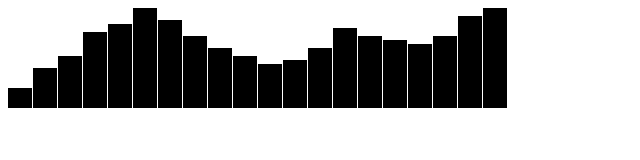
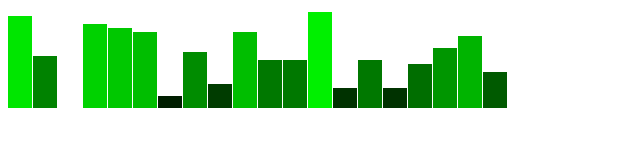
Before and after one commit to phoenixbox/data_visualisation, a plain HTML site: page bar_chart.html in a window 1280 px wide. Shown: the whole page, without its empty margins (0-640 px from the left). Drawn offline with Linux system fonts and the light colour scheme.

Commit message:
colorisation by data value

```diff
--- a/bar_chart.html
+++ b/bar_chart.html
@@ -16,8 +16,12 @@
   </head>
   <body>
     <script type="text/javascript">
-      var dataset = [ 5, 10, 13, 19, 21, 25, 22, 18, 15, 13,
-              11, 12, 15, 20, 18, 17, 16, 18, 23, 25];
+
+      var dataset = [ ];
+      for (var i=0; i<20; i++) {
+        var newNumber = Math.round(Math.random() * 25);
+        dataset.push(newNumber);
+      }
 
       var w = 500;
       var h = 100;
@@ -41,18 +45,10 @@
         .attr("width", w/dataset.length - barPadding)
         .attr("height", function(d){
           return d*4;
+        })
+        .attr("fill",function(d){
+          return "rgb(0," + (d*10) + ",0)";
         });
-
-      // d3.select("body").selectAll("div")
-      //   .data(dataset)
-      //   .enter()
-      //   .append("div")
-      //   .attr("class", "bar")
-      //   .style("height", function(d)
-      //     {
-      //       var barHeight = d*5;
-      //       return barHeight + "px";
-      //     });
     </script>
   </body>
 </html>
```
